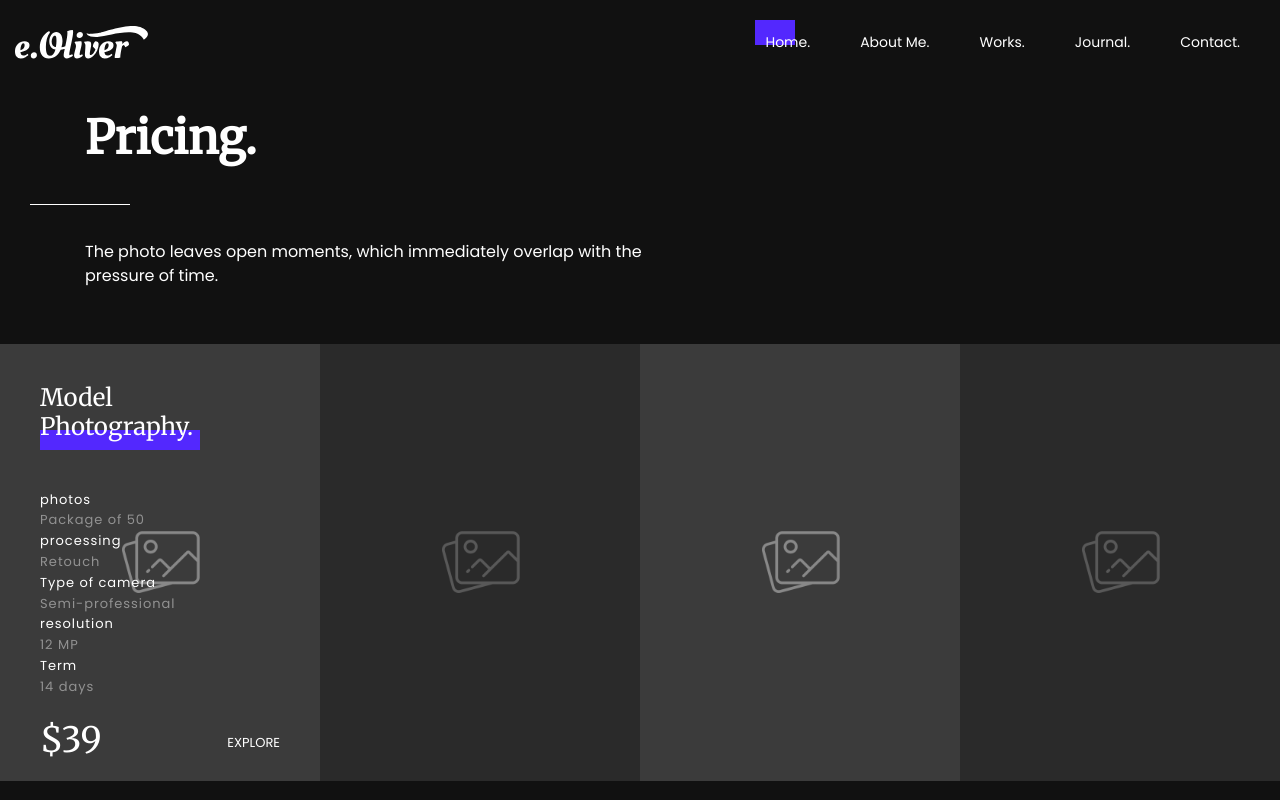
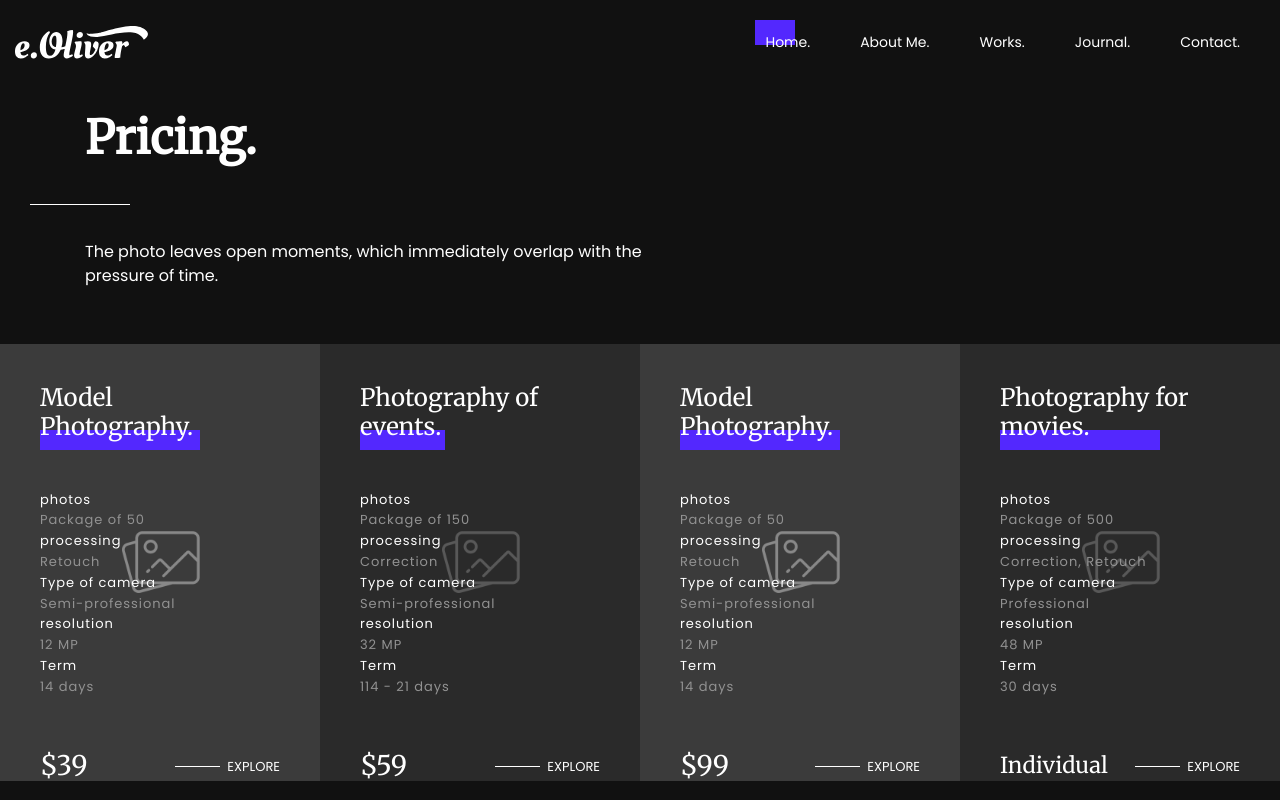
Before and after one commit to osvaldoesco/elaniin_test, a React (Create React App) app: page / in a window 1280 px wide. Shown: the top 800 px of the page. Built offline with nearby package versions, Linux system fonts and the light colour scheme.

Commit message:
Next for home

```diff
--- a/src/components/Footer.js
+++ b/src/components/Footer.js
@@ -21,14 +21,14 @@ class Footer extends Component {
 						<h3>Get in touch</h3>
 						<ul>
 							<li>work@e.oliver.com</li>
-							<li>+1 (00) 123-45-67m</li>
+							<li>+1 (00) 123-45-67</li>
 						</ul>
 					</div>
 					<div>
 						<h3>Social</h3>
 						<ul>
 							<li>Connect with me on facebook, <br />
-								twitter or instagrem
+								twitter or instagram
 							</li>
 						</ul>
 					</div>
--- a/src/pages/Home.js
+++ b/src/pages/Home.js
@@ -50,7 +50,7 @@ class Home extends Component {
                       Term
                       <span>14 days</span>
                     </p>
-                    <Row className="no-padding">
+                    <Row className="no-padding  margin-top-40">
                       <Col xs="6">
                         <label class="price"> $39 </label>
                       </Col>
@@ -62,12 +62,84 @@ class Home extends Component {
                 </Col>
                 <Col xs="12" sm="6" md="3" className="pricing__img--even">
                   <img alt="pr1cing2" src="placeholder.jpg" />
+                  <div className="pricing__info">
+                    <h4>  Photography of<br /> events. </h4>
+                    <div className="title-decoration--short"></div>
+                    <p>
+                      photos
+                      <span>Package of 150</span>
+                      processing
+                      <span>Correction</span>
+                      Type of camera
+                      <span>Semi-professional</span>
+                      resolution
+                      <span>32 MP</span>
+                      Term
+                      <span>114 - 21 days</span>
+                    </p>
+                    <Row className="no-padding margin-top-40">
+                      <Col xs="6">
+                        <label class="price"> $59 </label>
+                      </Col>
+                      <Col xs="6">
+                        <label class="explore"> explore </label>
+                      </Col>
+                    </Row>
+                  </div>
                 </Col>
                 <Col xs="12" sm="6" md="3" className="pricing__img">
                   <img alt="pr1cing3" src="placeholder.jpg" />
+                  <div className="pricing__info">
+                    <h4>Model <br /> Photography. </h4>
+                    <div className="title-decoration"></div>
+                    <p>
+                      photos
+                      <span>Package of 50</span>
+                      processing
+                      <span>Retouch</span>
+                      Type of camera
+                      <span>Semi-professional</span>
+                      resolution
+                      <span>12 MP</span>
+                      Term
+                      <span>14 days</span>
+                    </p>
+                    <Row className="no-padding  margin-top-40">
+                      <Col xs="6">
+                        <label class="price"> $99 </label>
+                      </Col>
+                      <Col xs="6">
+                        <label class="explore"> explore </label>
+                      </Col>
+                    </Row>
+                  </div>
                 </Col>
                 <Col xs="12" sm="6" md="3" className="pricing__img--even">
                   <img alt="pr1cing4" src="placeholder.jpg" />
+                  <div className="pricing__info">
+                    <h4>  Photography for<br /> movies. </h4>
+                    <div className="title-decoration"></div>
+                    <p>
+                      photos
+                      <span>Package of 500</span>
+                      processing
+                      <span>Correction, Retouch</span>
+                      Type of camera
+                      <span>Professional</span>
+                      resolution
+                      <span>48 MP</span>
+                      Term
+                      <span>30 days</span>
+                    </p>
+                    <Row className="no-padding margin-top-40">
+                      <Col xs="6">
+                        <label class="price--small"> Individual </label>
+                      </Col>
+                      <Col xs="6">
+                        <label class="explore"> explore </label>
+                      </Col>
+                    </Row>
+                  </div>
                 </Col>
               </Row>
             </div>
--- a/src/styles/app.scss
+++ b/src/styles/app.scss
@@ -49,6 +49,10 @@ body {
 	padding-right: 0px;
 }
 
+.margin-top-40{
+	margin-top: 40px;
+}
+
 
 .no-margin{
 	margin-left: 0px !important;
@@ -83,6 +87,10 @@ body {
 		height: 20px;
 		background-color: #5328fe;
 		margin-top: -20px;
+		&--short{
+			@extend .title-decoration;
+			width: 85px;
+		}
 	}
 	p{
 		margin-top: 40px;
@@ -97,8 +105,15 @@ body {
 		}
 	}
 	.price{
-		font-size: 35px;
+		font-size: 27px;
 		font-family: $merri;
+		line-height: 2;
+		&--small{
+			@extend .price;
+			font-size: 22px;
+			line-height: 2.5;
+
+		}
 	}
 	.explore{
 		width: 100%;
@@ -108,6 +123,16 @@ body {
 		font-weight: 500;
 		line-height: 4.5;
 		text-align: right;
+		position: relative;
+		&:before{
+			content: "";
+			width: calc(100% - 60px);
+			height: 1px;
+			background-color: white;
+			position: absolute;
+			left: 0px;
+			top: 28px;
+		}
 	}
 }
 
```
